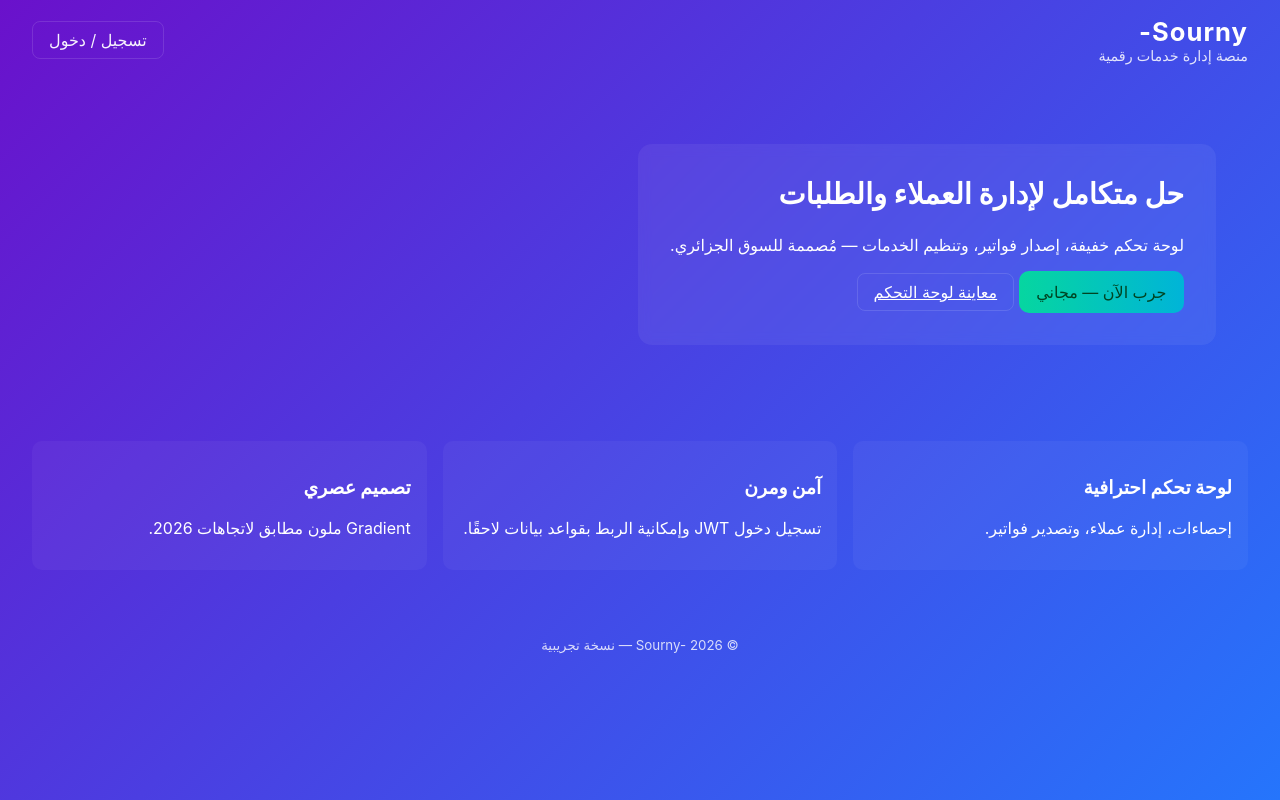
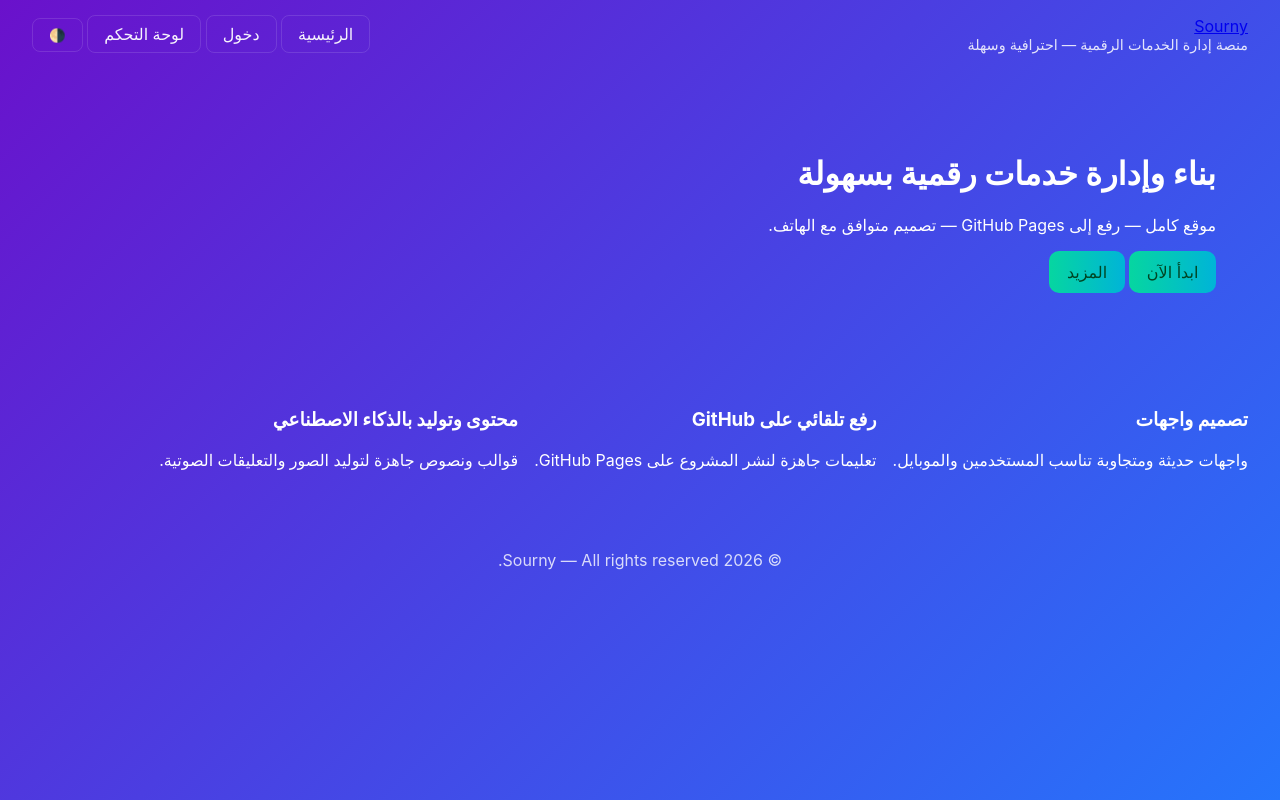
Before and after one commit to visolyDz/Sorny-, a plain HTML site: page index.html in a window 1280 px wide. Drawn offline with Linux system fonts and the light colour scheme; files that its build step writes are made by us from their sources.

Commit message:
Add files via upload

```diff
--- a/index.html
+++ b/index.html
@@ -2,50 +2,54 @@
 <html lang="ar" dir="rtl">
 <head>
   <meta charset="utf-8" />
-  <meta name="viewport" content="width=device-width,initial-scale=1" />
-  <title>Sourny- | منصة الخدمات الرقمية</title>
+  <meta name="viewport" content="width=device-width, initial-scale=1" />
+  <title>Sourny — منصة الخدمات الرقمية</title>
   <link rel="stylesheet" href="css/styles.css" />
 </head>
 <body>
   <header class="top">
     <div class="brand">
-      <h1>Sourny-</h1>
-      <p class="tag">منصة إدارة خدمات رقمية</p>
+      <a class="logo" href="#">Sourny</a>
+      <p class="tag">منصة إدارة الخدمات الرقمية — احترافية وسهلة</p>
     </div>
     <nav class="nav">
-      <a href="login.html" class="btn-ghost">تسجيل / دخول</a>
+      <a href="index.html">الرئيسية</a>
+      <a href="login.html">دخول</a>
+      <a href="dashboard.html">لوحة التحكم</a>
+      <button id="themeToggle" class="btn-ghost" aria-label="تبديل النمط">🌗</button>
     </nav>
   </header>
 
   <main class="hero">
-    <div class="hero-card">
-      <h2>حل متكامل لإدارة العملاء والطلبات</h2>
-      <p>لوحة تحكم خفيفة، إصدار فواتير، وتنظيم الخدمات — مُصممة للسوق الجزائري.</p>
-      <div class="actions">
-        <a href="login.html" class="btn">جرب الآن — مجاني</a>
-        <a href="dashboard.html" class="btn-ghost">معاينة لوحة التحكم</a>
+    <div class="hero-inner">
+      <h1>بناء وإدارة خدمات رقمية بسهولة</h1>
+      <p class="lead">موقع كامل — رفع إلى GitHub Pages — تصميم متوافق مع الهاتف.</p>
+      <div class="ctas">
+        <a class="btn btn-primary" href="login.html">ابدأ الآن</a>
+        <a class="btn" href="#features">المزيد</a>
       </div>
     </div>
-    <div class="hero-illus" aria-hidden="true"></div>
   </main>
 
-  <section class="features">
-    <article>
-      <h3>لوحة تحكم احترافية</h3>
-      <p>إحصاءات، إدارة عملاء، وتصدير فواتير.</p>
-    </article>
-    <article>
-      <h3>آمن ومرن</h3>
-      <p>تسجيل دخول JWT وإمكانية الربط بقواعد بيانات لاحقًا.</p>
-    </article>
-    <article>
-      <h3>تصميم عصري</h3>
-      <p>Gradient ملون مطابق لاتجاهات 2026.</p>
-    </article>
+  <section id="features" class="features">
+    <div class="feature">
+      <h3>تصميم واجهات</h3>
+      <p>واجهات حديثة ومتجاوبة تناسب المستخدمين والموبايل.</p>
+    </div>
+    <div class="feature">
+      <h3>رفع تلقائي على GitHub</h3>
+      <p>تعليمات جاهزة لنشر المشروع على GitHub Pages.</p>
+    </div>
+    <div class="feature">
+      <h3>محتوى وتوليد بالذكاء الاصطناعي</h3>
+      <p>قوالب ونصوص جاهزة لتوليد الصور والتعليقات الصوتية.</p>
+    </div>
   </section>
 
   <footer class="foot">
-    <small>© Sourny- 2026 — نسخة تجريبية</small>
+    <div>© 2026 Sourny — All rights reserved.</div>
   </footer>
+
+<script src="js/app.js"></script>
 </body>
 </html>
```
